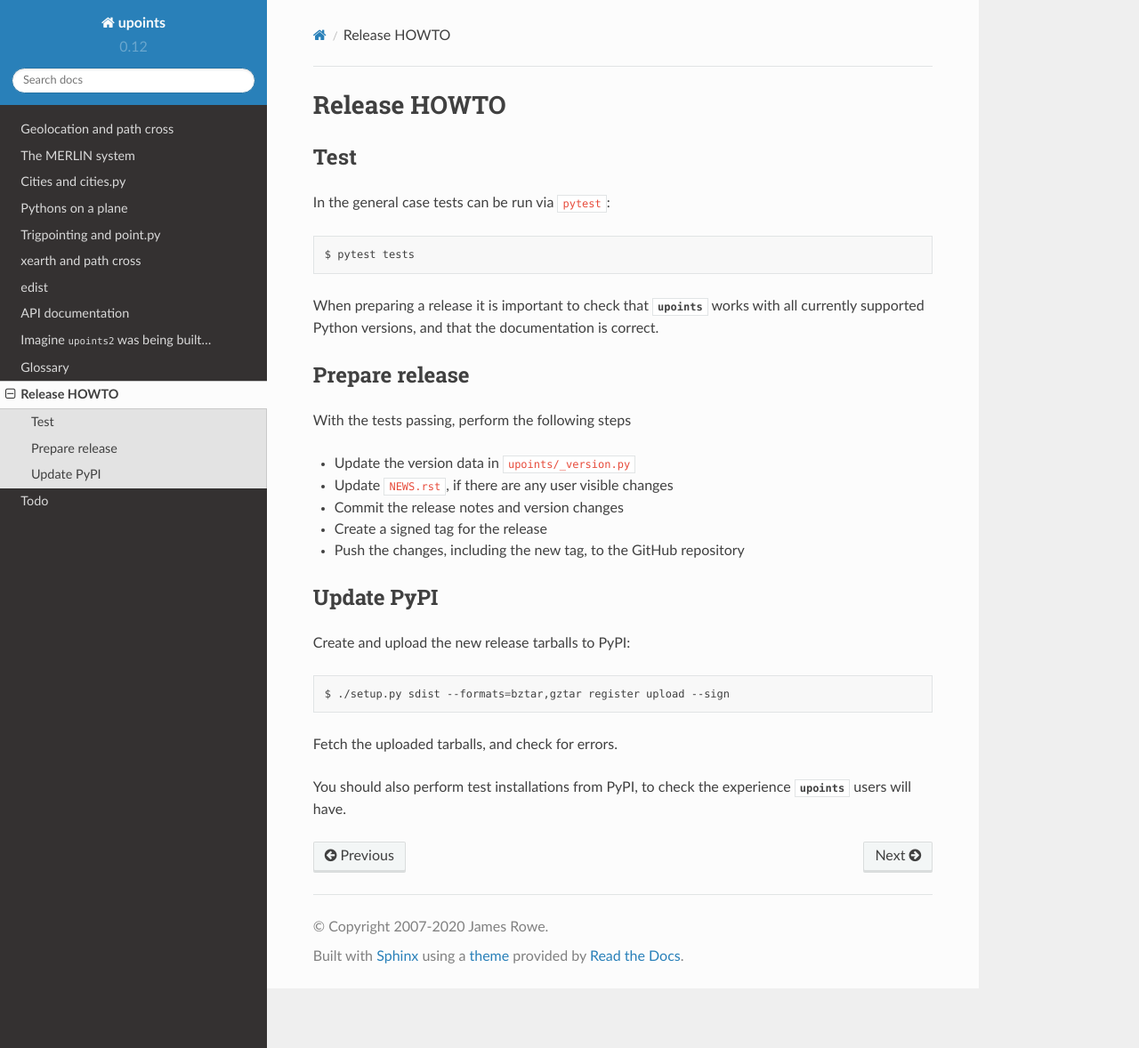
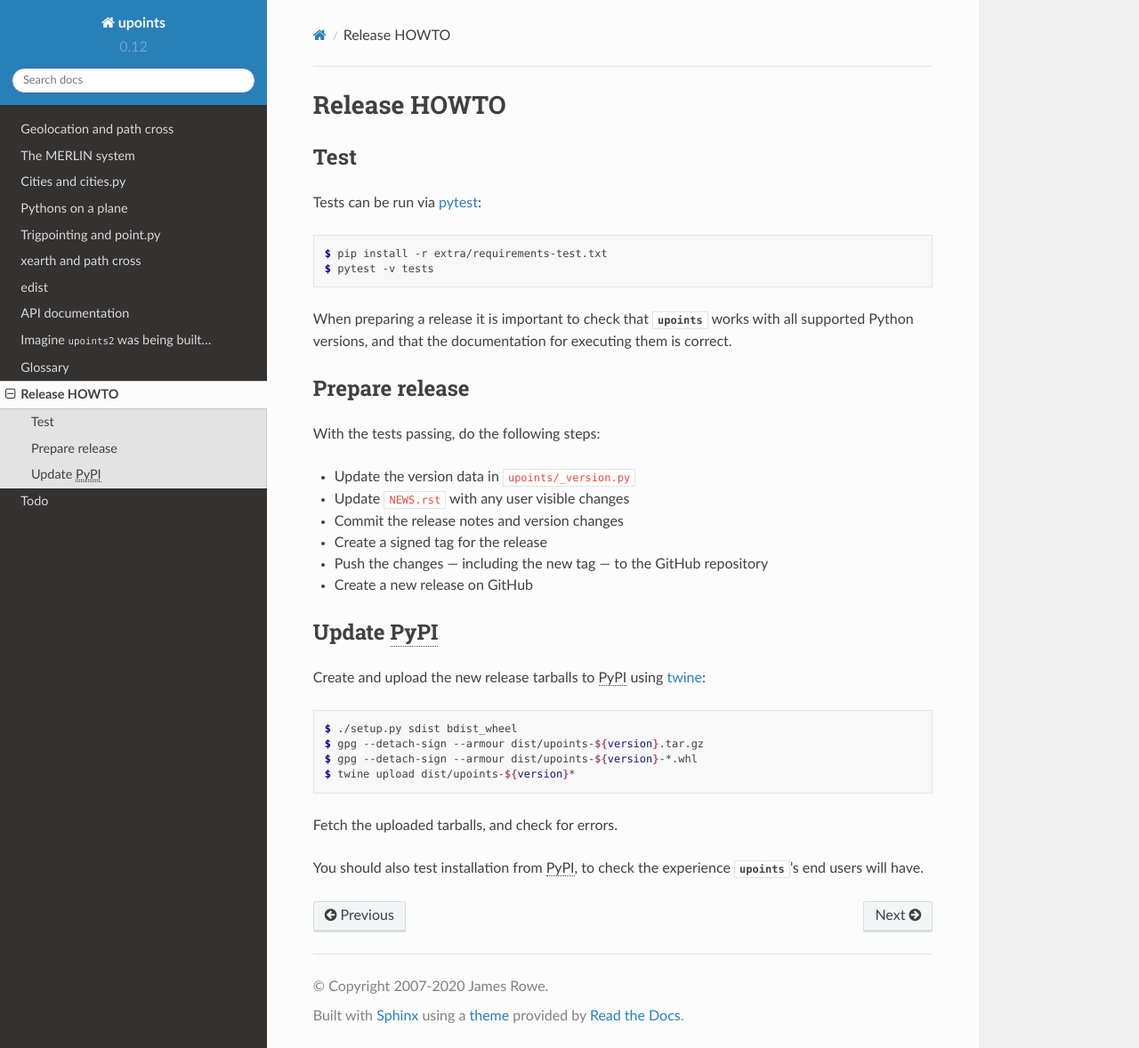
Before and after one commit to JNRowe/upoints, a Sphinx documentation site: the page built from doc/release.rst, in a window 1280 px wide and 1178 px high. Shown: the whole window at 89% size. Built offline with Sphinx 7.4.7 and the Read the Docs theme 2.0.0, drawn with Linux system fonts in a browser that asks for light colours.

Commit message:
[QA] Sync release documentation across projects

```diff
--- a/doc/conf.py
+++ b/doc/conf.py
@@ -36,8 +36,8 @@ if not on_rtd:
 # General configuration {{{
 extensions = \
     [f'sphinx.ext.{ext}'
-     for ext in ['autodoc', 'coverage', 'doctest', 'intersphinx', 'napoleon',
-                 'todo', 'viewcode']] \
+     for ext in ['autodoc', 'coverage', 'doctest', 'extlinks', 'intersphinx',
+                 'napoleon', 'todo', 'viewcode']] \
     + [f'sphinxcontrib.{ext}' for ext in []] \
     + []
 
@@ -56,6 +56,7 @@ if not on_rtd:
         extensions.append('sphinxcontrib.spelling')
 
 rst_epilog = """
+.. |PyPI| replace:: :abbr:`PyPI (Python Package Index)`
 .. |modref| replace:: :mod:`upoints`
 """
 
@@ -118,6 +119,12 @@ autodoc_default_options = {
 coverage_write_headline = False
 # }}}
 
+# extlinks extension settings {{{
+extlinks = {
+    'pypi': ('https://pypi.org/project/%s/', ''),
+}
+# }}}
+
 # intersphinx extension settings {{{
 intersphinx_mapping = {
     k: (v, os.getenv(f'SPHINX_{k.upper()}_OBJECTS'))
--- a/doc/release.rst
+++ b/doc/release.rst
@@ -1,47 +1,55 @@
 Release HOWTO
 =============
 
-.. highlight:: sh
-
 ..
-  Much of this stuff is automated locally, but I'm describing the process for
+  Much of this stuff is automated locally, but I’m describing the process for
   other people who will not have access to the same release tools I use.  The
   first thing I recommend that you do is find/write a tool that allows you to
-  automate all of this, or you're going to miss important steps at some point.
+  automate all of this, or you’re going to miss important steps at some point.
+
+.. highlight:: console
 
 Test
 ----
 
-In the general case tests can be run via ``pytest``::
+Tests can be run via pytest_::
 
-    $ pytest tests
+    $ pip install -r extra/requirements-test.txt
+    $ pytest -v tests
 
-When preparing a release it is important to check that |modref| works with
-all currently supported Python versions, and that the documentation is correct.
+When preparing a release it is important to check that |modref| works with all
+supported Python versions, and that the documentation for executing them is
+correct.
 
 Prepare release
 ---------------
 
-With the tests passing, perform the following steps
+With the tests passing, do the following steps:
 
 * Update the version data in :file:`upoints/_version.py`
-* Update :file:`NEWS.rst`, if there are any user visible changes
+* Update :file:`NEWS.rst` with any user visible changes
 * Commit the release notes and version changes
 * Create a signed tag for the release
-* Push the changes, including the new tag, to the GitHub repository
+* Push the changes — including the new tag — to the GitHub repository
+* Create a new release on GitHub
 
-Update PyPI
------------
+Update |PyPI|
+-------------
 
 ..
-  This is the section you're especially likely to get wrong at some point if you
+  This is the section you’re especially likely to get wrong at some point if you
   try to handle all of this manually ;)
 
-Create and upload the new release tarballs to PyPI::
+Create and upload the new release tarballs to |PyPI| using :pypi:`twine`::
 
-    $ ./setup.py sdist --formats=bztar,gztar register upload --sign
+    $ ./setup.py sdist bdist_wheel
+    $ gpg --detach-sign --armour dist/upoints-${version}.tar.gz
+    $ gpg --detach-sign --armour dist/upoints-${version}-*.whl
+    $ twine upload dist/upoints-${version}*
 
 Fetch the uploaded tarballs, and check for errors.
 
-You should also perform test installations from PyPI, to check the experience
-|modref| users will have.
+You should also test installation from |PyPI|, to check the experience
+|modref|’s end users will have.
+
+.. _pytest: http://pytest.org/
```
